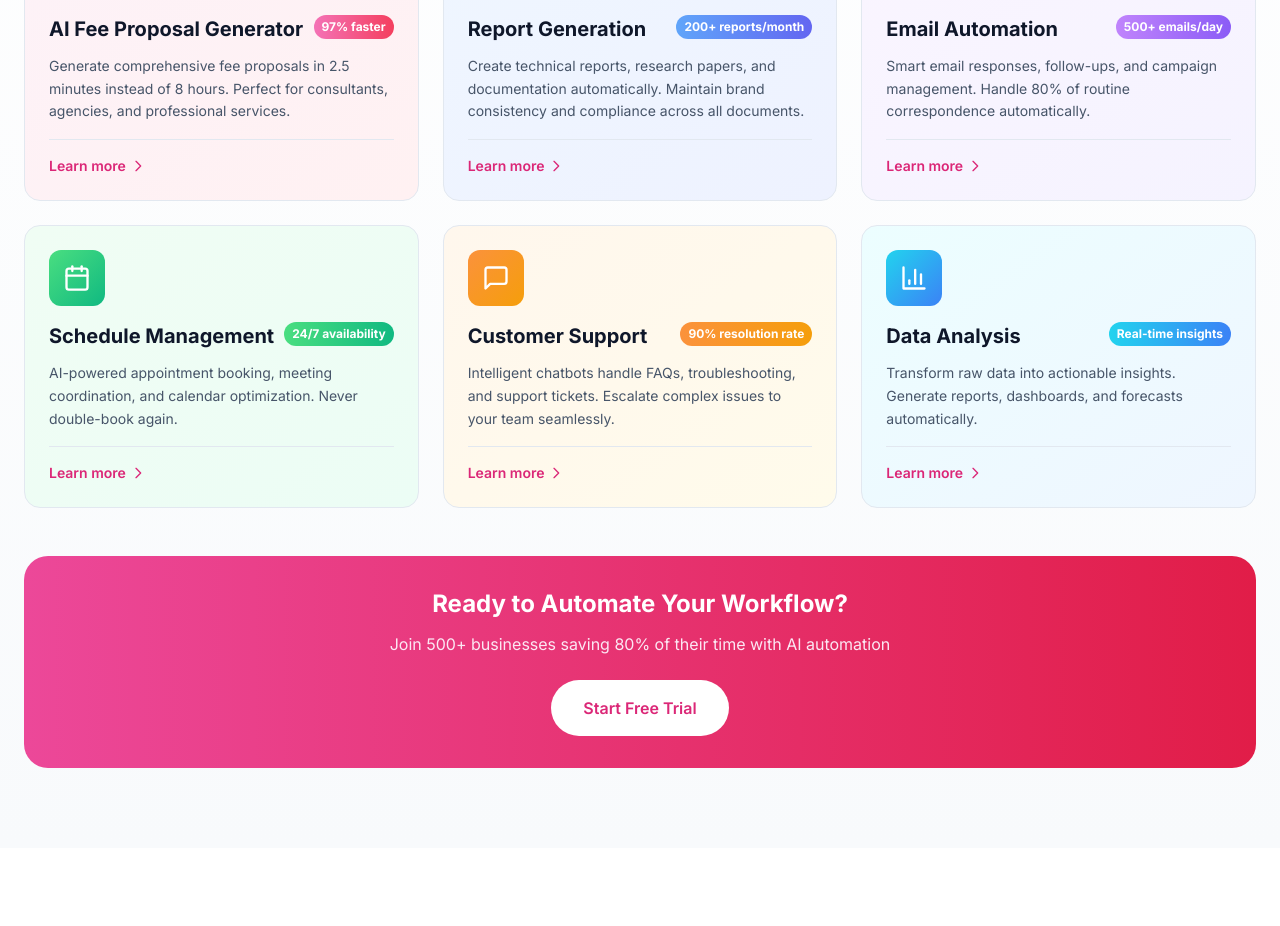
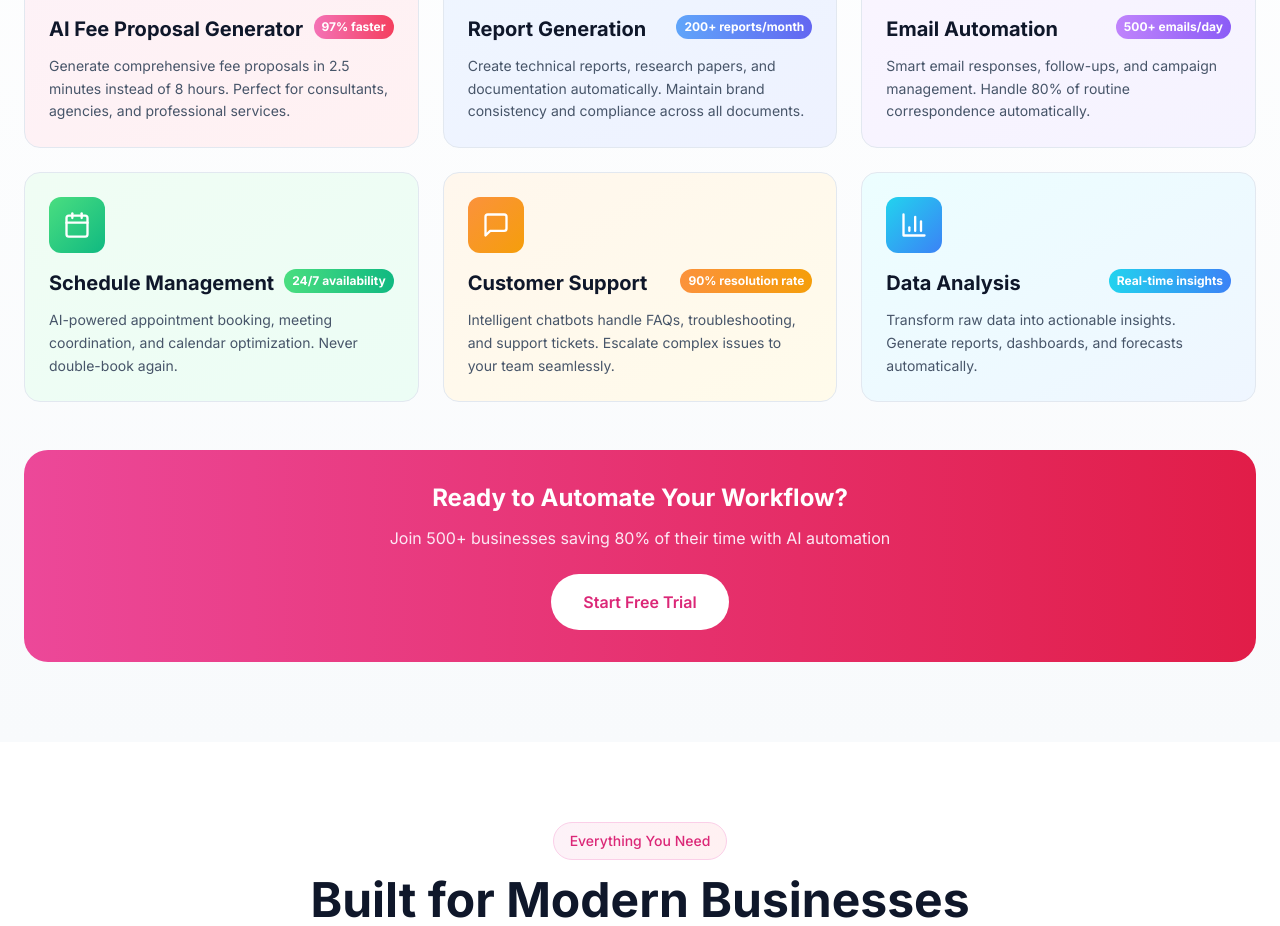
Before and after one commit to ellemenopiqrst/alfredai-bot, a Next.js app: page / in a window 1280 px wide. Shown: the part 1480-2406 px from the top of the page. Built offline with nearby package versions, Linux system fonts and the light colour scheme.

Commit message:
Added updates and contents v2

```diff
--- a/components/UseCases.js
+++ b/components/UseCases.js
@@ -91,14 +91,14 @@ export default function UseCases() {
                     {useCase.description}
                   </p>
 
-                  <div className="mt-4 pt-4 border-t border-slate-200">
+                {/* div className="mt-4 pt-4 border-t border-slate-200">
                     <button className="text-sm font-semibold text-pink-600 hover:text-pink-700 flex items-center gap-1 group-hover:gap-2 transition-all">
                       Learn more
                       <svg className="w-4 h-4" fill="none" stroke="currentColor" viewBox="0 0 24 24">
                         <path strokeLinecap="round" strokeLinejoin="round" strokeWidth={2} d="M9 5l7 7-7 7" />
                       </svg>
                     </button>
-                  </div>
+                  </div> */}
                 </div>
               </FadeInSection>
             )
```
